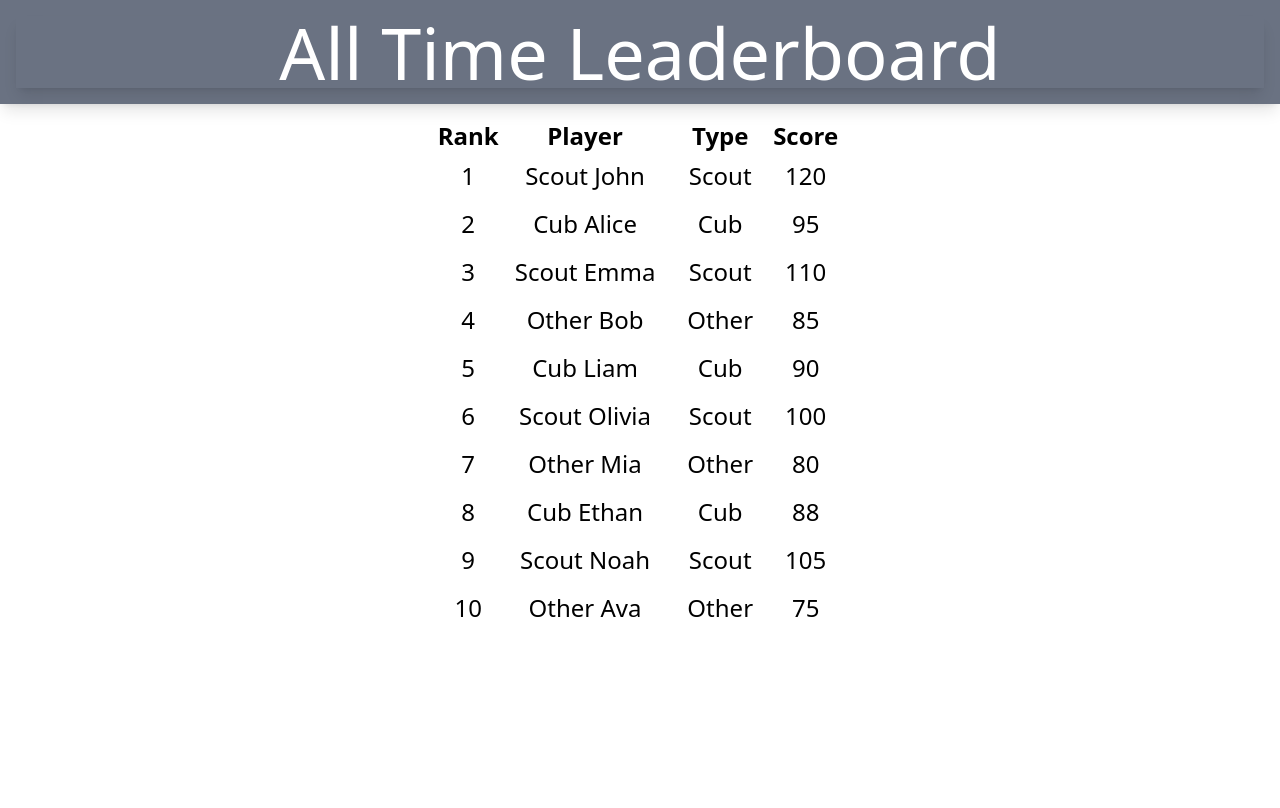
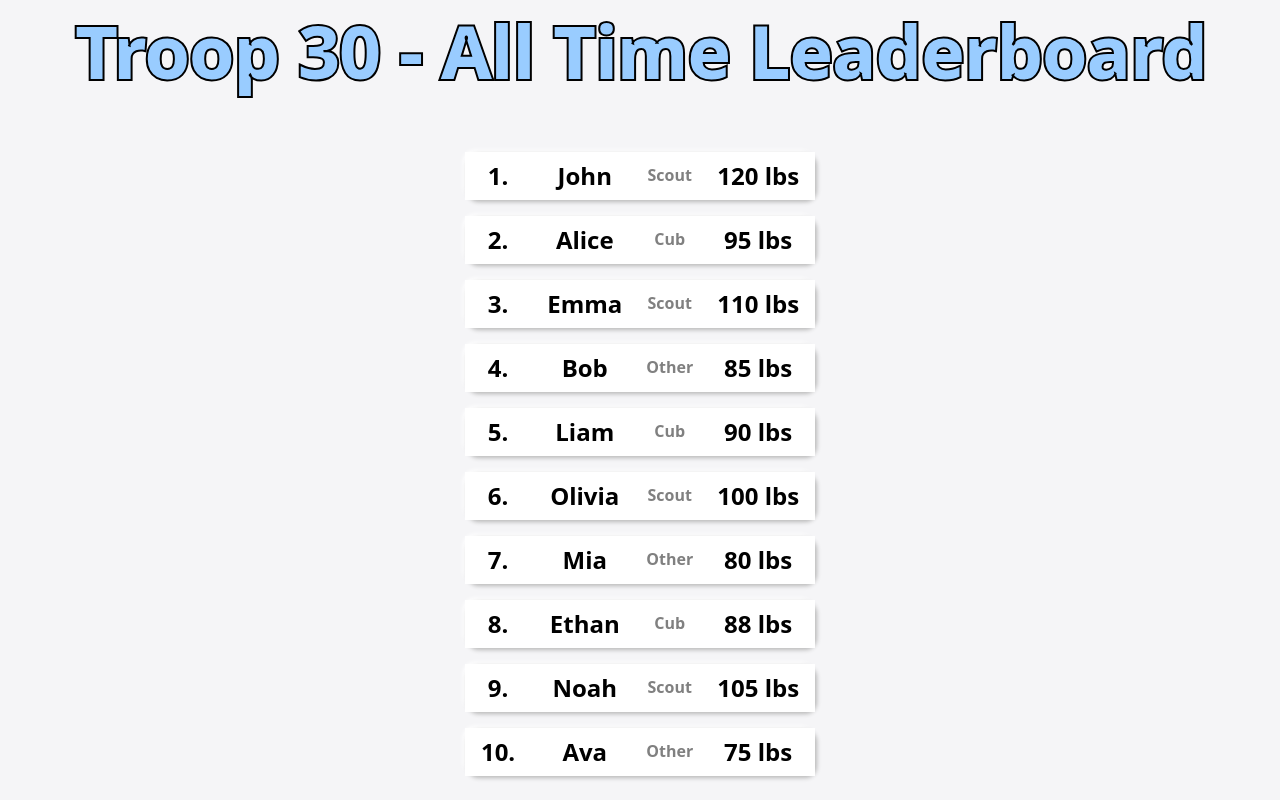
Before and after one commit to niiccoo2/weighly, a SvelteKit app in the folder web/: page / in a window 1280 px wide. Built offline with nearby package versions, Linux system fonts and the light colour scheme.

Commit message:
Refactor leaderboard data structure and add support for kg mode

```diff
--- /dev/null
+++ b/web/src/example-kg.json
@@ -0,0 +1,32 @@
+[
+  { "rank": 1, "name": "John", "category": "Scout", "score_lbs": 54.43 },
+  { "rank": 2, "name": "Alice", "category": "Cub", "score_lbs": 43.09 },
+  { "rank": 3, "name": "Emma", "category": "Scout", "score_lbs": 49.90 },
+  { "rank": 4, "name": "Bob", "category": "Other", "score_lbs": 38.56 },
+  { "rank": 5, "name": "Liam", "category": "Cub", "score_lbs": 40.82 },
+  { "rank": 6, "name": "Olivia", "category": "Scout", "score_lbs": 45.36 },
+  { "rank": 7, "name": "Mia", "category": "Other", "score_lbs": 36.29 },
+  { "rank": 8, "name": "Ethan", "category": "Cub", "score_lbs": 39.92 },
+  { "rank": 9, "name": "Noah", "category": "Scout", "score_lbs": 47.63 },
+  { "rank": 10, "name": "Ava", "category": "Other", "score_lbs": 34.02 },
+  { "rank": 11, "name": "Liam", "category": "Scout", "score_lbs": 44.45 },
+  { "rank": 12, "name": "Zoe", "category": "Cub", "score_lbs": 41.73 },
+  { "rank": 13, "name": "Jack", "category": "Other", "score_lbs": 35.38 },
+  { "rank": 14, "name": "Grace", "category": "Scout", "score_lbs": 48.53 },
+  { "rank": 15, "name": "Ben", "category": "Cub", "score_lbs": 40.37 },
+  { "rank": 16, "name": "Lily", "category": "Other", "score_lbs": 37.19 },
+  { "rank": 17, "name": "Mia", "category": "Scout", "score_lbs": 46.27 },
+  { "rank": 18, "name": "Noah", "category": "Cub", "score_lbs": 39.46 },
+  { "rank": 19, "name": "Sam", "category": "Other", "score_lbs": 34.47 },
+  { "rank": 20, "name": "Ava", "category": "Scout", "score_lbs": 48.99 },
+  { "rank": 21, "name": "Emma", "category": "Cub", "score_lbs": 41.28 },
+  { "rank": 22, "name": "Leo", "category": "Other", "score_lbs": 35.83 },
+  { "rank": 23, "name": "Ethan", "category": "Scout", "score_lbs": 45.81 },
+  { "rank": 24, "name": "Olivia", "category": "Cub", "score_lbs": 42.18 },
+  { "rank": 25, "name": "Chloe", "category": "Other", "score_lbs": 34.93 },
+  { "rank": 26, "name": "Liam", "category": "Scout", "score_lbs": 47.17 },
+  { "rank": 27, "name": "Zoe", "category": "Cub", "score_lbs": 42.64 },
+  { "rank": 28, "name": "Max", "category": "Other", "score_lbs": 36.74 },
+  { "rank": 29, "name": "Jack", "category": "Scout", "score_lbs": 48.08 },
+  { "rank": 30, "name": "Ava", "category": "Cub", "score_lbs": 40.82 }
+]
--- a/web/src/example.json
+++ b/web/src/example.json
@@ -1,32 +1,32 @@
 [
-  { "rank": 1, "name": "Scout John", "category": "Scout", "score_lbs": 120 },
-  { "rank": 2, "name": "Cub Alice", "category": "Cub", "score_lbs": 95 },
-  { "rank": 3, "name": "Scout Emma", "category": "Scout", "score_lbs": 110 },
-  { "rank": 4, "name": "Other Bob", "category": "Other", "score_lbs": 85 },
-  { "rank": 5, "name": "Cub Liam", "category": "Cub", "score_lbs": 90 },
-  { "rank": 6, "name": "Scout Olivia", "category": "Scout", "score_lbs": 100 },
-  { "rank": 7, "name": "Other Mia", "category": "Other", "score_lbs": 80 },
-  { "rank": 8, "name": "Cub Ethan", "category": "Cub", "score_lbs": 88 },
-  { "rank": 9, "name": "Scout Noah", "category": "Scout", "score_lbs": 105 },
-  { "rank": 10, "name": "Other Ava", "category": "Other", "score_lbs": 75 },
-  { "rank": 11, "name": "Scout Liam", "category": "Scout", "score_lbs": 98 },
-  { "rank": 12, "name": "Cub Zoe", "category": "Cub", "score_lbs": 92 },
-  { "rank": 13, "name": "Other Jack", "category": "Other", "score_lbs": 78 },
-  { "rank": 14, "name": "Scout Grace", "category": "Scout", "score_lbs": 107 },
-  { "rank": 15, "name": "Cub Ben", "category": "Cub", "score_lbs": 89 },
-  { "rank": 16, "name": "Other Lily", "category": "Other", "score_lbs": 82 },
-  { "rank": 17, "name": "Scout Mia", "category": "Scout", "score_lbs": 102 },
-  { "rank": 18, "name": "Cub Noah", "category": "Cub", "score_lbs": 87 },
-  { "rank": 19, "name": "Other Sam", "category": "Other", "score_lbs": 76 },
-  { "rank": 20, "name": "Scout Ava", "category": "Scout", "score_lbs": 108 },
-  { "rank": 21, "name": "Cub Emma", "category": "Cub", "score_lbs": 91 },
-  { "rank": 22, "name": "Other Leo", "category": "Other", "score_lbs": 79 },
-  { "rank": 23, "name": "Scout Ethan", "category": "Scout", "score_lbs": 101 },
-  { "rank": 24, "name": "Cub Olivia", "category": "Cub", "score_lbs": 93 },
-  { "rank": 25, "name": "Other Chloe", "category": "Other", "score_lbs": 77 },
-  { "rank": 26, "name": "Scout Liam", "category": "Scout", "score_lbs": 104 },
-  { "rank": 27, "name": "Cub Zoe", "category": "Cub", "score_lbs": 94 },
-  { "rank": 28, "name": "Other Max", "category": "Other", "score_lbs": 81 },
-  { "rank": 29, "name": "Scout Jack", "category": "Scout", "score_lbs": 106 },
-  { "rank": 30, "name": "Cub Ava", "category": "Cub", "score_lbs": 90 }
+  { "rank": 1, "name": "John", "category": "Scout", "score_lbs": 120 },
+  { "rank": 2, "name": "Alice", "category": "Cub", "score_lbs": 95 },
+  { "rank": 3, "name": "Emma", "category": "Scout", "score_lbs": 110 },
+  { "rank": 4, "name": "Bob", "category": "Other", "score_lbs": 85 },
+  { "rank": 5, "name": "Liam", "category": "Cub", "score_lbs": 90 },
+  { "rank": 6, "name": "Olivia", "category": "Scout", "score_lbs": 100 },
+  { "rank": 7, "name": "Mia", "category": "Other", "score_lbs": 80 },
+  { "rank": 8, "name": "Ethan", "category": "Cub", "score_lbs": 88 },
+  { "rank": 9, "name": "Noah", "category": "Scout", "score_lbs": 105 },
+  { "rank": 10, "name": "Ava", "category": "Other", "score_lbs": 75 },
+  { "rank": 11, "name": "Liam", "category": "Scout", "score_lbs": 98 },
+  { "rank": 12, "name": "Zoe", "category": "Cub", "score_lbs": 92 },
+  { "rank": 13, "name": "Jack", "category": "Other", "score_lbs": 78 },
+  { "rank": 14, "name": "Grace", "category": "Scout", "score_lbs": 107 },
+  { "rank": 15, "name": "Ben", "category": "Cub", "score_lbs": 89 },
+  { "rank": 16, "name": "Lily", "category": "Other", "score_lbs": 82 },
+  { "rank": 17, "name": "Mia", "category": "Scout", "score_lbs": 102 },
+  { "rank": 18, "name": "Noah", "category": "Cub", "score_lbs": 87 },
+  { "rank": 19, "name": "Sam", "category": "Other", "score_lbs": 76 },
+  { "rank": 20, "name": "Ava", "category": "Scout", "score_lbs": 108 },
+  { "rank": 21, "name": "Emma", "category": "Cub", "score_lbs": 91 },
+  { "rank": 22, "name": "Leo", "category": "Other", "score_lbs": 79 },
+  { "rank": 23, "name": "Ethan", "category": "Scout", "score_lbs": 101 },
+  { "rank": 24, "name": "Olivia", "category": "Cub", "score_lbs": 93 },
+  { "rank": 25, "name": "Chloe", "category": "Other", "score_lbs": 77 },
+  { "rank": 26, "name": "Liam", "category": "Scout", "score_lbs": 104 },
+  { "rank": 27, "name": "Zoe", "category": "Cub", "score_lbs": 94 },
+  { "rank": 28, "name": "Max", "category": "Other", "score_lbs": 81 },
+  { "rank": 29, "name": "Jack", "category": "Scout", "score_lbs": 106 },
+  { "rank": 30, "name": "Ava", "category": "Cub", "score_lbs": 90 }
 ]
--- a/web/src/routes/+page.svelte
+++ b/web/src/routes/+page.svelte
@@ -1,36 +1,76 @@
-<script>
-	import leaderboard from '../example.json';
+<script lang="ts">
+  import { page } from '$app/stores';
+  import { onMount } from 'svelte';
+
+  let leaderboard: any[] = [];
+  let kg_mode: string = "lbs"
+  let op_kg_mode: string = "kgs"
+  $: kgMode = $page.url.searchParams.has('kgs');
+
+  onMount(async () => {
+    if (kgMode) {
+      const module = await import('../example-kg.json');
+      leaderboard = module.default;
+	  kg_mode = "kgs"
+	  op_kg_mode = "lbs"
+    } else {
+      const module = await import('../example.json');
+      leaderboard = module.default;
+    }
+  });
 </script>
+
+<style>
+  /* .bevel-box {
+    padding: 1.5rem;
+    background: #e0e0e0;
+    border-radius: 12px;
+    box-shadow: inset 4px 4px 8px #b8b8b8,
+                inset -4px -4px 8px #ffffff;
+    font-family: sans-serif;
+    text-align: center;
+  } */
+  .lightmode-background {
+	background-color: #F5F5F7;
+	/* background-color: aqua; */
+  }
+  .lightmode-foreground {
+	background-color: #ffffff;
+  }
+
+</style>
 
 <svelte:head>
 	<title>Weighly - Troop 30 Leaderboard</title>
 </svelte:head>
 
-<div class="">
-	<div class="bg-gray-500 w-full p-4 shadow-lg">
+<div class="lightmode-background" style="width: 100vw; height: 100vh;">
+	<div class="w-full p-4">
 		<!-- Title -->
-		<p class="text-center text-7xl shadow-lg text-white">All Time Leaderboard</p>
+		<p class="text-center text-7xl" style="color: #99ccff; -webkit-text-stroke: 2px black; font-weight: 1000;">
+			Troop 30 - All Time Leaderboard
+		</p>
 	</div>
 	<div class="p-4 w-full max-w-4xl mx-auto text-center text-2xl">
 		<!-- Leaderboard -->
 
-		<table class="mx-auto">
+		<table class="mx-auto border-separate border-spacing-y-4">
 			<thead>
-				<tr class="">
-					<th>Rank</th>
-					<th>Player</th>
-					<th>Type</th>
-					<th>Score</th>
+				<tr>
+					<th></th>
+					<th></th>
+					<th></th>
+					<th></th>
 				</tr>
 			</thead>
 
 			<tbody>
 				{#each leaderboard.slice(0, 10) as item}
-					<tr>
-						<td class="px-4 py-2">{item.rank}</td>
+					<tr class="p-6 rounded-xl bg-gray-200 rounded-xl hover:shadow-[4px_4px_8px_#b8b8b8,-4px_-4px_8px_#ffffff] shadow-[2px_2px_4px_#b8b8b8,-2px_-2px_4px_#ffffff] text-center font-semibold hover:scale-105 lightmode-foreground">
+						<td class="px-4 py-2">{item.rank}.</td>
 						<td class="px-4 py-2">{item.name}</td>
-						<td class="px-4 py-2">{item.category}</td>
-						<td class="px-4 py-2">{item.score_lbs}</td>
+						<td class="px-2 py-2"  style="color: grey; font-size: 1rem;">{item.category}</td>
+						<td class="px-4 py-2">{item.score_lbs} <a href="?{op_kg_mode}">{kg_mode}</a></td>
 					</tr>
 				{/each}
 			</tbody>
```
